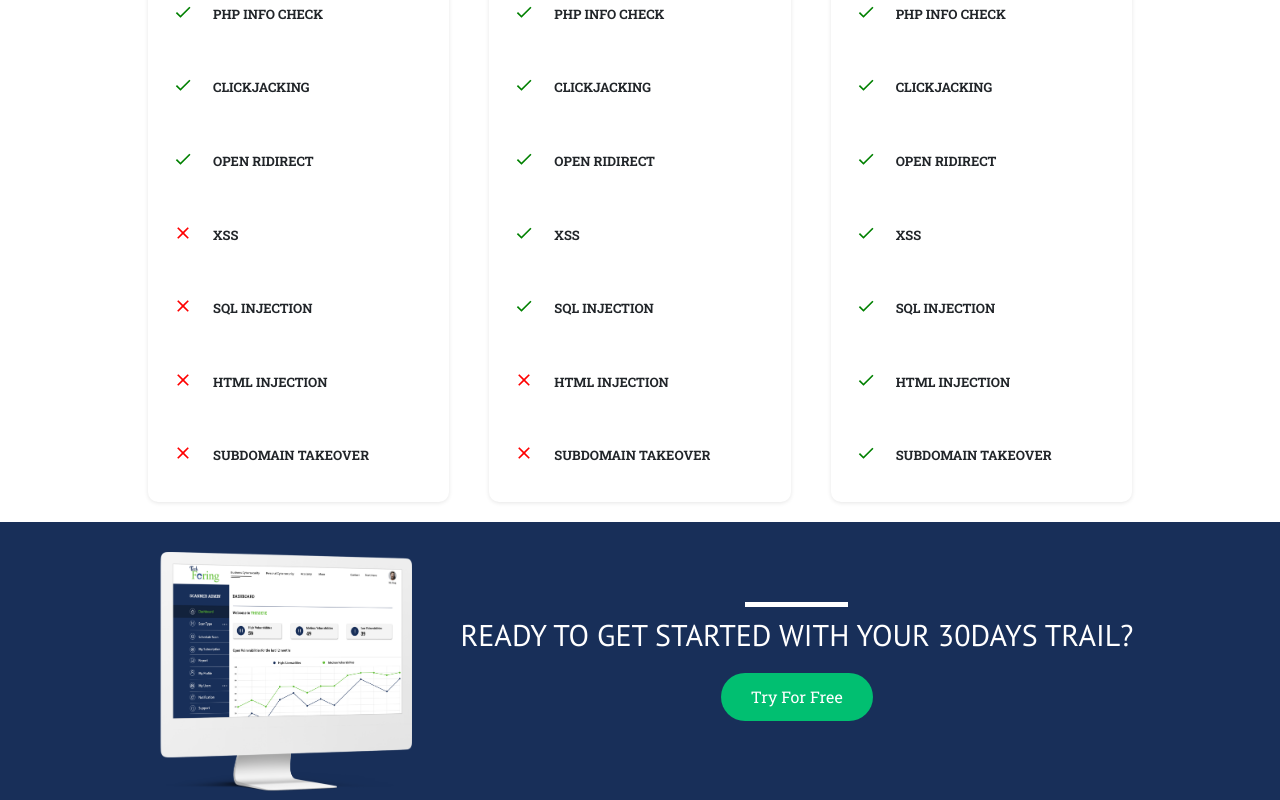
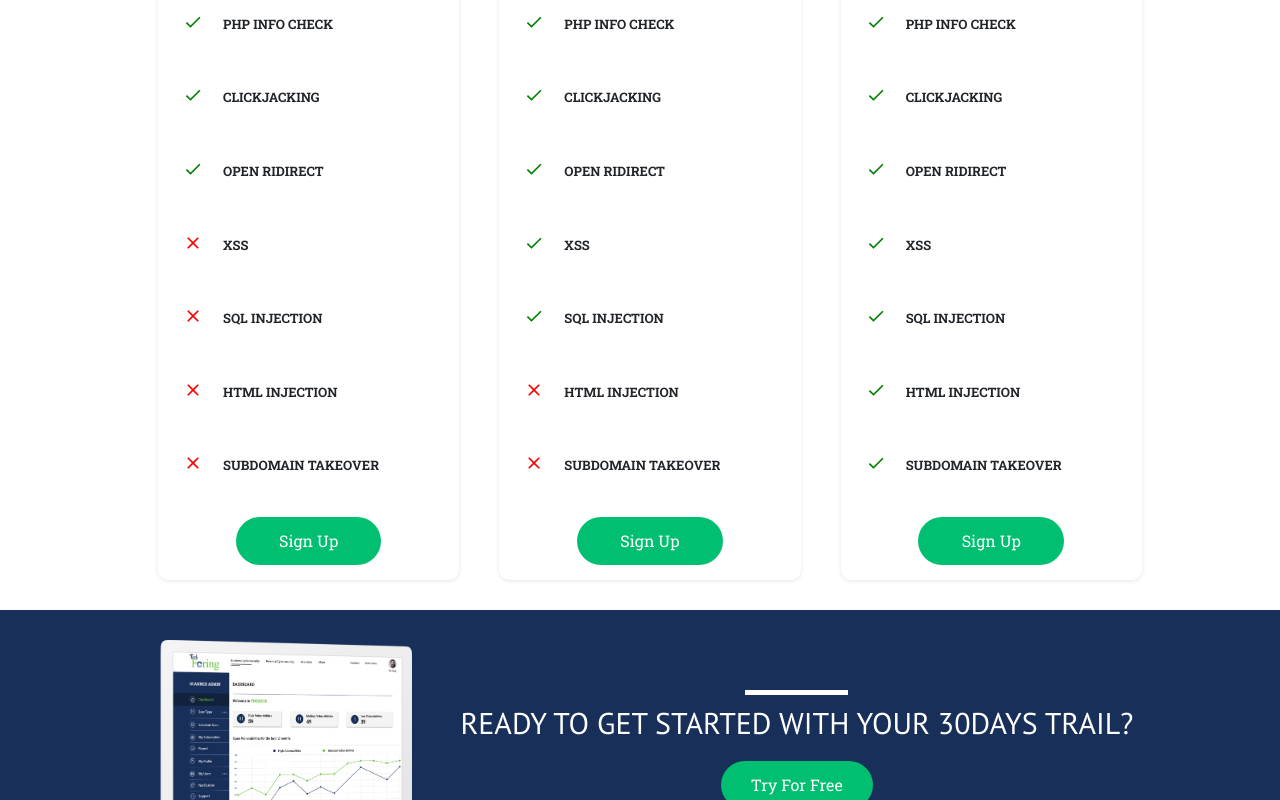
Before and after one commit to TtaifRS/TechForing-Homepage, a React (Create React App) app: page / in a window 1280 px wide. Shown: the part 5201-6001 px from the top of the page. Built offline with nearby package versions, Linux system fonts and the light colour scheme; the HTML template or start-up script is replaced by a standard one.

Commit message:
navbar sticky fixed

```diff
--- a/src/components/Adbox/AdBoxStyle.js
+++ b/src/components/Adbox/AdBoxStyle.js
@@ -6,9 +6,11 @@ export const AdContainer = styled.div`
   background: #182f59;
   display: flex;
   justify-content: space-between;
+  overflow: hidden;
   @media screen and (max-width: 480px) {
     height: 600px;
     margin-bottom: 32px;
+    overflow: hidden;
   }
 `;
 export const MainContainer = styled.div`
--- a/src/components/NavBar/NavBarStyle.js
+++ b/src/components/NavBar/NavBarStyle.js
@@ -9,7 +9,7 @@ export const Nav = styled.nav`
   display: flex;
   justify-content: center;
   align-items: center;
-  position: sticky;
+  position: sticky !important;
   top: 0;
   z-index: 10;
   @media screen and (max-width: 960px) {
--- a/src/components/PricingTable/index.js
+++ b/src/components/PricingTable/index.js
@@ -2,13 +2,18 @@ import React from 'react';
 import { Done, Close } from '@material-ui/icons';
 
 import './pricingStyle.css';
+
+import { Button } from '../ButtonStyle';
 
 import { tableDatas } from './tableDatas';
 
 const PricingTable = ({ src, name, amount, user, benefits }) => {
   return (
     <>
-      <div className="widthContainer" style={{ width: '100vw' }}>
+      <div
+        className="widthContainer"
+        style={{ width: '100vw', margin: '10px' }}
+      >
         <div className="containarMain">
           {tableDatas.map((data, index) => {
             const { packageName, user, cost, benefits } = data;
@@ -40,6 +45,9 @@ const PricingTable = ({ src, name, amount, user, benefits }) => {
                     </div>
                   );
                 })}
+                <div className="" style={{ width: '50%', margin: '10px auto' }}>
+                  <Button primary>Sign Up</Button>
+                </div>
               </div>
             );
           })}
--- a/src/components/ResourceSection/ResourcesStyle.js
+++ b/src/components/ResourceSection/ResourcesStyle.js
@@ -1,6 +1,11 @@
 import styled from 'styled-components';
 
-export const ResourcesContainer = styled.div``;
+export const ResourcesContainer = styled.div`
+  overflow: hidden;
+  @media screen and (max-width: 768px) {
+    overflow: hidden;
+  }
+`;
 
 export const CardContainer = styled.div`
   display: flex;
--- a/src/pages/HomePage.js
+++ b/src/pages/HomePage.js
@@ -16,9 +16,9 @@ const HomePage = () => {
   const toggle = () => {
     setIsOpen(!isOpen);
   };
-  console.log(isOpen);
+
   return (
-    <div style={{ overflow: 'hidden' }}>
+    <div>
       <Sidebar isOpen={isOpen} toggle={toggle} />
       <Navbar toggle={toggle} />
       <HeroBox />
```
